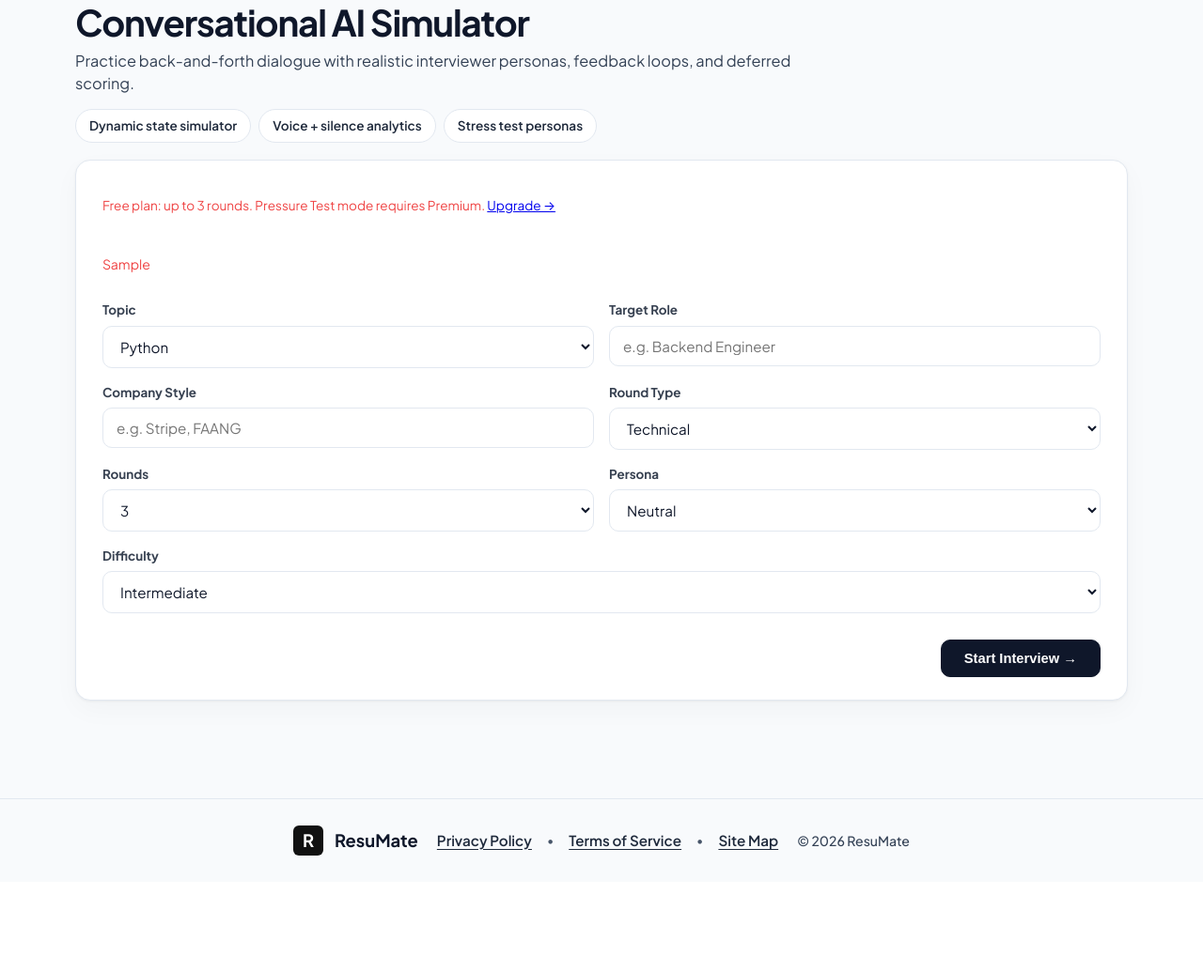
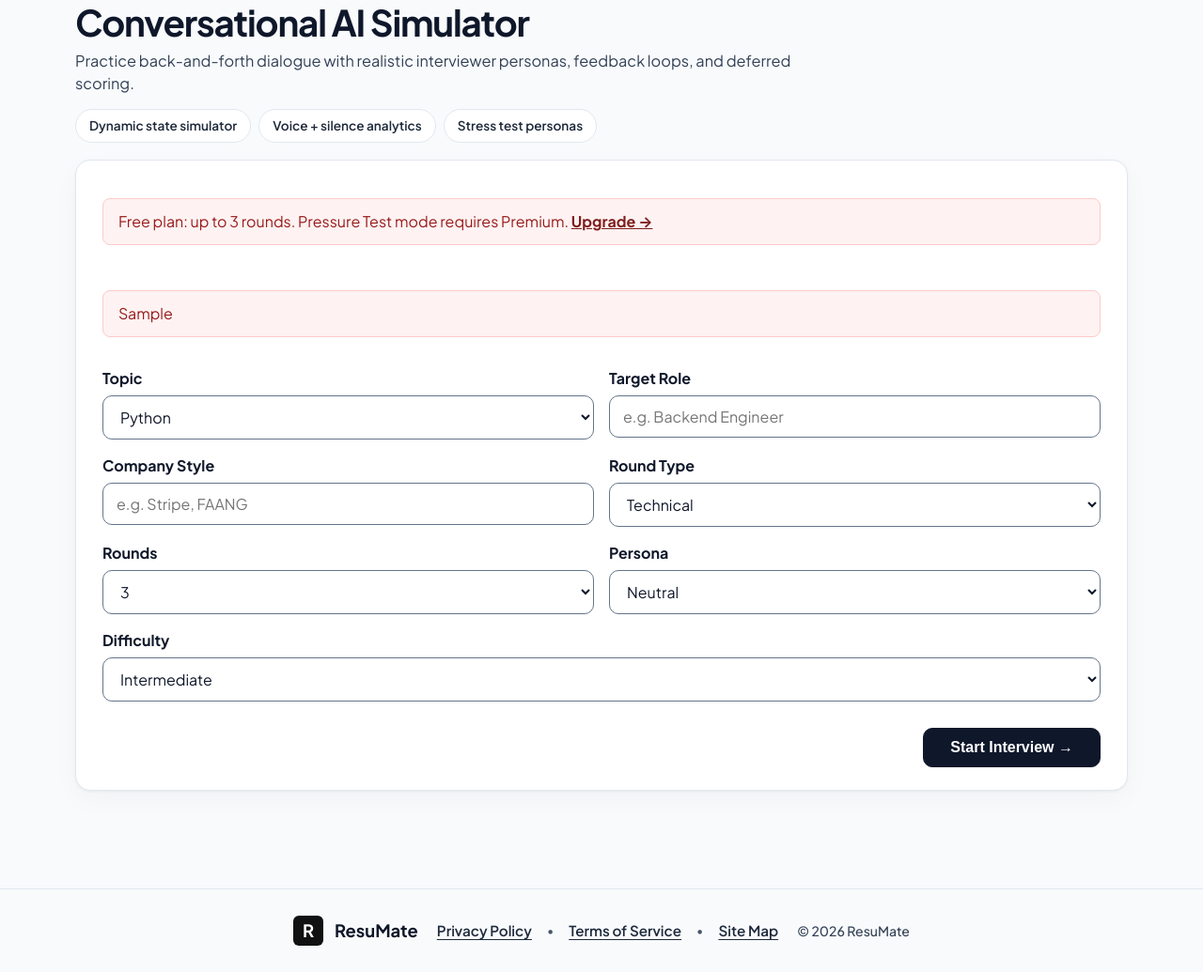
Before and after one commit to ATHULARIGA/career-ai, a FastAPI app: template templates/interview/interview.html in a window 1280 px wide. Shown: the part 126-1161 px from the top of the page at 94% size. Before the commit the page ends 1037 px from the top, so only its background shows below. Run offline with FastAPI, Linux system fonts and the light colour scheme; a user stored in the database is signed in; tables that the repository leaves empty hold one stand-in row (values such as "Sample post"); the template is opened without the code that fills it: most values are stand-ins (such as "Sample title", 1, 10 or a date in 2020); some libraries are stand-ins or nearby versions.

Commit message:
fix(accessibility): resolve form control labels, contrast, and HTML nesting on interview page

```diff
--- a/templates/interview/interview.html
+++ b/templates/interview/interview.html
@@ -39,29 +39,26 @@
   box-shadow: 0 4px 12px rgba(0,0,0,0.15) !important;
 }
 .theme-dark .iv-field label {
-  color: #94a3b8 !important;
-  font-weight: 600 !important;
-  font-size: 0.75rem !important;
+  color: #f1f5f9 !important;
+  font-weight: 700 !important;
+  font-size: 1.0rem !important;
 }
 .theme-dark .iv-start-btn {
   background: #f8fafc !important;
   color: #0b0f19 !important;
   font-weight: 700 !important;
-  border: 1px solid #f8fafc !important;
+  border: 1.5px solid #f8fafc !important;
 }
 .theme-dark .iv-field select,
 .theme-dark .iv-field input {
   background: #0b0f19 !important;
   color: #f8fafc !important;
-  border: 1px solid #1f2937 !important;
+  border: 1.5px solid #64748b !important;
 }
 .theme-dark .iv-field select:focus,
 .theme-dark .iv-field input:focus {
-  border-color: #94a3b8 !important;
+  border-color: #cbd5e1 !important;
   box-shadow: 0 0 0 3px rgba(148, 163, 184, 0.2) !important;
-}
-  border-color: #ffffff !important;
-  box-shadow: 0 0 0 1px #ffffff !important;
 }
 /* ── Layout Pivot for Chat Session ────────────────────── */
 .rr-page.chat-session-active {
@@ -99,34 +96,36 @@
 }
 .iv-form-grid { display: grid; grid-template-columns: 1fr 1fr; gap: 16px; }
 .iv-field { display: flex; flex-direction: column; gap: 6px; }
-.iv-field label { font-size: 0.84rem; font-weight: 700; color: #374151; }
-.theme-dark .iv-field label { color: #94a3b8 !important; }
+.iv-field-full { grid-column: span 2; }
+.iv-actions { grid-column: span 2; text-align: right; margin-top: 12px; }
+.iv-field label { font-size: 1.0rem; font-weight: 700; color: #0f172a; }
+.theme-dark .iv-field label { color: #f1f5f9 !important; font-size: 1.0rem !important; }
 .iv-field select, .iv-field input {
   padding: 11px 14px;
-  border: 1px solid var(--ui-border) !important;
+  border: 1.5px solid #64748b !important;
   border-radius: 10px;
-  font-size: 0.95rem; font-family: inherit; background: #ffffff; color: #0f172a;
+  font-size: 1.0rem; font-family: inherit; background: #ffffff; color: #0f172a;
   transition: border-color 0.15s, box-shadow 0.15s;
 }
 .theme-dark .iv-field select,
 .theme-dark .iv-field input {
   background: #0b0f19 !important;
   color: #f8fafc !important;
-  border: 1px solid #1f2937 !important;
+  border: 1.5px solid #64748b !important;
 }
 .iv-field select:focus, .iv-field input:focus {
   outline: none !important;
-  border-color: #64748b !important;
-  box-shadow: 0 0 0 3px rgba(100, 116, 139, 0.15) !important;
+  border-color: #0f172a !important;
+  box-shadow: 0 0 0 3px rgba(100, 116, 139, 0.25) !important;
 }
 
 .iv-start-btn {
   background: #0f172a !important;
   color: #ffffff !important;
-  border: 1px solid #0f172a !important;
+  border: 1.5px solid #0f172a !important;
   border-radius: 10px !important;
-  padding: 11px 24px !important;
-  font-size: 0.92rem !important;
+  padding: 11px 28px !important;
+  font-size: 1.0rem !important;
   font-weight: 700 !important;
   cursor: pointer !important;
   transition: all 0.15s !important;
@@ -292,46 +304,74 @@
 .iv-qa-header {
   display: flex; justify-content: space-between; align-items: center;
   padding: 12px 16px; background: var(--iv-bg-subtle); border-bottom: 1px solid var(--iv-border);
-  font-weight: 600; font-size: 0.88rem; color: var(--text, #111827);
+  font-weight: 600; font-size: 1.0rem; color: var(--text, #111827);
 }
 .iv-qa-score {
   background: var(--iv-accent); color: var(--iv-surface); font-weight: 700;
-  padding: 3px 10px; border-radius: 4px; font-size: 0.8rem;
+  padding: 4px 10px; border-radius: 4px; font-size: 1.0rem;
 }
 .iv-qa-body { display: grid; grid-template-columns: 1fr 1fr 1fr; gap: 0; }
 .iv-qa-col { padding: 14px; }
 .iv-qa-col + .iv-qa-col { border-left: 1px solid var(--iv-border); }
-.iv-qa-col h4 { font-size: 0.72rem; font-weight: 700; text-transform: uppercase; letter-spacing: 0.4px; margin: 0 0 6px; }
-.iv-qa-col p { font-size: 0.85rem; color: #4b5563; line-height: 1.5; margin: 0; }
+.iv-qa-col h4 { font-size: 1.0rem; font-weight: 700; text-transform: uppercase; letter-spacing: 0.4px; margin: 0 0 6px; }
+.iv-qa-col p { font-size: 1.0rem; color: #1e293b; line-height: 1.5; margin: 0; }
 
-.col-you h4 { color: #6b7280; }
-.col-ideal h4 { color: #059669; }
-.col-ideal { background: rgba(16, 185, 129, 0.03); } /* very subtle tint */
-.col-feedback h4 { color: #d97706; }
-.col-feedback { background: rgba(245, 158, 11, 0.03); }
+.col-you h4 { color: #334155; }
+.col-ideal h4 { color: #065f46; }
+.col-ideal { background: rgba(16, 185, 129, 0.04); }
+.col-feedback h4 { color: #78350f; }
+.col-feedback { background: rgba(245, 158, 11, 0.04); }
 
 .iv-new-btn {
   display: inline-block; background: var(--iv-accent); color: var(--iv-surface); text-decoration: none;
-  border-radius: 6px; padding: 11px 24px; font-size: 0.95rem; font-weight: 600;
+  border-radius: 6px; padding: 11px 24px; font-size: 1.0rem; font-weight: 600;
   margin-top: 20px; transition: background 0.1s;
 }
 .iv-new-btn:hover { background: var(--iv-accent-hover); }
-.iv-lock { color: #ef4444; font-size: 0.85rem; margin-bottom: 12px; }
+
+/* High contrast WCAG AAA notification lock */
+.iv-lock {
+  color: #991b1b;
+  background-color: #fef2f2;
+  border: 1.5px solid #fecaca;
+  border-radius: 8px;
+  padding: 12px 16px;
+  font-size: 1.0rem;
+  line-height: 1.5;
+  margin-bottom: 16px;
+}
+.iv-lock a {
+  color: #7f1d1d;
+  background-color: transparent;
+  font-weight: 700;
+  text-decoration: underline;
+}
+.iv-lock a:hover, .iv-lock a:focus {
+  color: #450a0a;
+}
+.theme-dark .iv-lock {
+  color: #fecaca !important;
+  background-color: #450a0a !important;
+  border-color: #7f1d1d !important;
+}
+.theme-dark .iv-lock a {
+  color: #fee2e2 !important;
+}
 
 .iv-msg-wrap { display: flex; align-items: flex-start; gap: 8px; flex: 1; min-width: 0; position: relative; }
 .iv-replay-btn {
-  background: rgba(255, 255, 255, 0.4); border: none; color: #475569;
+  background: rgba(255, 255, 255, 0.9); border: 1.5px solid #64748b; color: #1e293b;
   cursor: pointer; padding: 6px; border-radius: 6px; display: flex;
   align-items: center; justify-content: center; transition: all 0.2s;
   position: absolute; top: 8px; right: 8px; z-index: 10;
 }
-.iv-replay-btn:hover { background: #f1f5f9; color: #475569; }
+.iv-replay-btn:hover { background: #f1f5f9; color: #0f172a; }
 .theme-dark .iv-replay-btn:hover { background: #1e293b; color: #cbd5e1; }
 .iv-replay-btn.speaking { color: var(--iv-accent) !important; animation: iv-audio-pulse 1s infinite alternate; }
 @keyframes iv-audio-pulse { from { opacity: 0.5; transform: scale(0.9); } to { opacity: 1; transform: scale(1.1); } }
 .iv-stt-live {
-  font-size: 0.85rem; color: var(--iv-accent); margin-top: 6px;
-  min-height: 1.2em; font-style: italic; opacity: 0.7;
+  font-size: 1.0rem; color: var(--iv-accent); margin-top: 6px;
+  min-height: 1.2em; font-style: italic; opacity: 0.8;
 }
 .app-loader.hidden { display: none !important; }
 </style>
@@ -352,18 +392,18 @@
     </div>
 
     <!-- ── Setup Form ─────────────────────────────── -->
-    <div class="iv-setup rr-form" id="ivSetup" style="margin-top:0;">
+    <div class="iv-setup rr-form" id="ivSetup">
 
     {% if (user_plan or "free") != "premium" %}
-    <p class="iv-lock">Free plan: up to 3 rounds. Pressure Test mode requires Premium. <a href="/pricing">Upgrade →</a></p>
+    <p class="iv-lock">Free plan: up to 3 rounds. Pressure Test mode requires Premium. <a href="/pricing">Upgrade &rarr;</a></p>
     {% endif %}
     {% if premium_notice %}
-    <p style="color:#ef4444; font-size:0.88rem; margin-bottom:12px;">{{ premium_notice }}</p>
+    <p class="iv-lock">{{ premium_notice }}</p>
     {% endif %}
     <form id="ivSetupForm" action="/generate" method="post" class="iv-form-grid">
       <div class="iv-field">
-        <label>Topic</label>
-        <select name="topic" id="iv-topic">
+        <label for="iv-topic">Topic</label>
+        <select name="topic" id="iv-topic" aria-label="Interview Topic">
           <option value="Python">Python</option>
           <option value="SQL">SQL</option>
           <option value="React">React</option>
@@ -372,16 +412,16 @@
         </select>
       </div>
       <div class="iv-field">
-        <label>Target Role</label>
-        <input name="role" type="text" placeholder="e.g. Backend Engineer" value="{{ (config.role if config else '') or (default_setup.role if default_setup else '') }}">
+        <label for="iv-role">Target Role</label>
+        <input name="role" id="iv-role" type="text" placeholder="e.g. Backend Engineer" aria-label="Target Role" value="{{ (config.role if config else '') or (default_setup.role if default_setup else '') }}">
       </div>
       <div class="iv-field">
-        <label>Company Style</label>
-        <input name="company" type="text" placeholder="e.g. Stripe, FAANG" value="{{ (config.company if config else '') or (default_setup.company if default_setup else '') }}">
+        <label for="iv-company">Company Style</label>
+        <input name="company" id="iv-company" type="text" placeholder="e.g. Stripe, FAANG" aria-label="Company Style" value="{{ (config.company if config else '') or (default_setup.company if default_setup else '') }}">
       </div>
       <div class="iv-field">
-        <label>Round Type</label>
-        <select name="round_type">
+        <label for="iv-round-type">Round Type</label>
+        <select name="round_type" id="iv-round-type" aria-label="Round Type">
           <option value="technical">Technical</option>
           <option value="behavioral">Behavioral</option>
           <option value="system_design">System Design</option>
@@ -389,8 +429,8 @@
         </select>
       </div>
       <div class="iv-field">
-        <label>Rounds</label>
-        <select name="max_rounds">
+        <label for="iv-max-rounds">Rounds</label>
+        <select name="max_rounds" id="iv-max-rounds" aria-label="Maximum Rounds">
           <option value="3" {% if (user_plan or "free") != "premium" %}selected{% endif %}>3</option>
           <option value="5" {% if (user_plan or "free") == "premium" %}selected{% endif %}>5{% if (user_plan or "free") != "premium" %} (Premium){% endif %}</option>
           {% if (user_plan or "free") == "premium" %}
@@ -400,36 +440,36 @@
         </select>
       </div>
       <div class="iv-field">
-        <label>Persona</label>
-        <select name="persona">
+        <label for="iv-persona">Persona</label>
+        <select name="persona" id="iv-persona" aria-label="Interviewer Persona">
           <option value="Friendly">Friendly</option>
           <option value="Neutral" selected>Neutral</option>
           <option value="Pressure Test" {% if (user_plan or "free") != "premium" %}disabled{% endif %}>Pressure Test (Premium)</option>
         </select>
       </div>
-      <div class="iv-field" style="grid-column:span 2;">
-        <label>Difficulty</label>
-        <select name="difficulty">
+      <div class="iv-field iv-field-full">
+        <label for="iv-difficulty">Difficulty</label>
+        <select name="difficulty" id="iv-difficulty" aria-label="Interview Difficulty">
           <option value="beginner">Beginner</option>
           <option value="intermediate" selected>Intermediate</option>
           <option value="advanced">Advanced</option>
         </select>
       </div>
-      <div style="grid-column: span 2; text-align: right; margin-top: 12px;">
-        <button type="submit" class="iv-start-btn" style="width: auto; padding: 11px 28px;">Start Interview →</button>
+      <div class="iv-actions">
+        <button type="submit" class="iv-start-btn">Start Interview &rarr;</button>
       </div>
     </form>
   </div>
 
   <!-- ── Chat Interface ─────────────────────────── -->
   {% if questions %}
-  <div class="iv-chat-wrap" id="ivChat" style="display:flex;">
-    <div id="ivChat-container" style="display:none;" data-persona="{{ config.persona if config else 'Neutral' }}"></div>
+  <div class="iv-chat-wrap is-active" id="ivChat">
+    <div id="ivChat-container" class="iv-hidden" data-persona="{{ config.persona if config else 'Neutral' }}"></div>
     <div class="iv-status-bar">
       <span><span class="iv-status-dot"></span> Interview in progress</span>
-      <div style="display:flex; align-items:center; gap:10px;">
-        <span id="ivPhaseLabel" style="font-size:0.82rem; color:#94a3b8; text-transform:capitalize;"></span>
-        <button class="iv-end-btn" id="ivEndBtn" onclick="endInterview()">End Interview</button>
+      <div class="iv-status-actions">
+        <span id="ivPhaseLabel" class="iv-phase-label"></span>
+        <button class="iv-end-btn" id="ivEndBtn" onclick="endInterview()" aria-label="End Interview">End Interview</button>
       </div>
     </div>
 
@@ -681,7 +720,7 @@ function showVerdict(data) {
 
   // Gap 5: show partial result notice if scoring was cut short
   const partialNotice = data.partial
-    ? `<div style="background:rgba(245, 158, 11, 0.1); border:1px solid rgba(245, 158, 11, 0.25); border-radius:8px; padding:10px 14px; font-size:0.85rem; color:#f59e0b; margin-top:12px; text-align:left;">
+    ? `<div style="background-color:#fef3c7; border:1.5px solid #fde68a; border-radius:8px; padding:12px 16px; font-size:1.0rem; color:#78350f; margin-top:12px; text-align:left;">
         Scoring timed out. Some rounds show a default baseline score — the full session transcript is preserved.
        </div>` : '';
 
@@ -689,7 +728,7 @@ function showVerdict(data) {
     <div class="iv-verdict-title">Hiring Decision Simulator</div>
     <div class="iv-verdict-decision" style="color:${color}">${decision}</div>
     <div class="iv-verdict-score">Session Score: <strong>${score}/10</strong> &middot; Confidence: ${confidence}</div>
-    <p style="color:#475569; font-size:0.93rem; margin:10px 0 0">${summary}</p>
+    <p style="color:#1e293b; font-size:1.0rem; margin:10px 0 0">${summary}</p>
     ${panelNotes.length ? `<ul class="iv-panel-notes">${panelNotes.map(n => `<li>${n}</li>`).join('')}</ul>` : ''}
     ${curiosity.notes ? `<div class="iv-curiosity">Candidate inquiry evaluation: <strong>${curiosity.score}/10</strong> — ${curiosity.notes}</div>` : ''}
     <div class="iv-verdict-meta">
@@ -705,11 +744,11 @@ function showVerdict(data) {
     const rubric = item.rubric || {};
     const rubricHtml = Object.keys(rubric).length
       ? `<div style="margin-top:10px; display:flex; gap:10px; flex-wrap:wrap;">${Object.entries(rubric).map(([k, v]) =>
-          `<span style="background:var(--ui-bg); border-radius:12px; padding:3px 10px; font-size:0.78rem; color:var(--ui-text-muted);"><strong>${k.replace(/_/g,' ')}</strong> ${v}</span>`
+          `<span style="background:var(--ui-bg); border-radius:12px; padding:4px 12px; font-size:1.0rem; color:var(--ui-text);"><strong>${k.replace(/_/g,' ')}</strong> ${v}</span>`
         ).join('')}</div>` : '';
 
-    const strengths = (item.strengths || []).map(s => `<li style="color:#10b981">${s}</li>`).join('');
-    const improvements = (item.improvements || []).map(s => `<li style="color:#92400e">→ ${s}</li>`).join('');
+    const strengths = (item.strengths || []).map(s => `<li style="color:#065f46; font-size:1.0rem;">${s}</li>`).join('');
+    const improvements = (item.improvements || []).map(s => `<li style="color:#78350f; font-size:1.0rem;">&rarr; ${s}</li>`).join('');
 
     qaList.innerHTML += `
       <div class="iv-qa-item">
@@ -721,8 +760,8 @@ function showVerdict(data) {
           <div class="iv-qa-col col-you"><h4>Your Answer</h4><p>${item.user_answer || ''}</p>${rubricHtml}</div>
           <div class="iv-qa-col col-ideal"><h4>Ideal Answer</h4><p>${item.ideal_answer || 'N/A'}</p></div>
           <div class="iv-qa-col col-feedback"><h4>Feedback</h4>
-            ${strengths ? `<ul style="margin:0 0 8px; padding-left:16px; font-size:0.88rem;">${strengths}</ul>` : ''}
-            ${improvements ? `<ul style="margin:0; padding-left:16px; font-size:0.88rem;">${improvements}</ul>` : ''}
+            ${strengths ? `<ul style="margin:0 0 8px; padding-left:16px; font-size:1.0rem;">${strengths}</ul>` : ''}
+            ${improvements ? `<ul style="margin:0; padding-left:16px; font-size:1.0rem;">${improvements}</ul>` : ''}
           </div>
         </div>
       </div>`;
```
Also changed, not shown: other parts of templates/interview/interview.html (+44 -32 lines).
